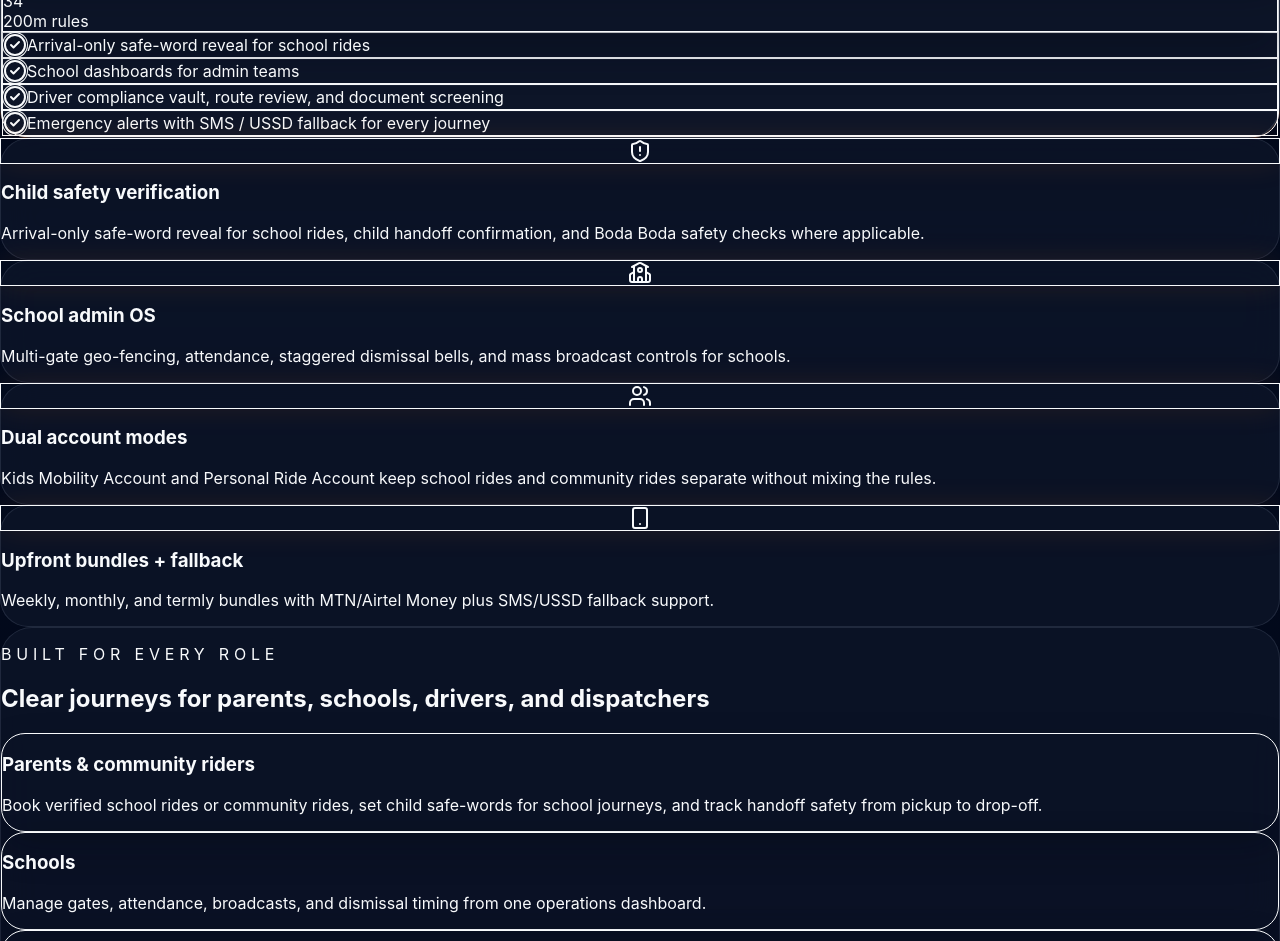
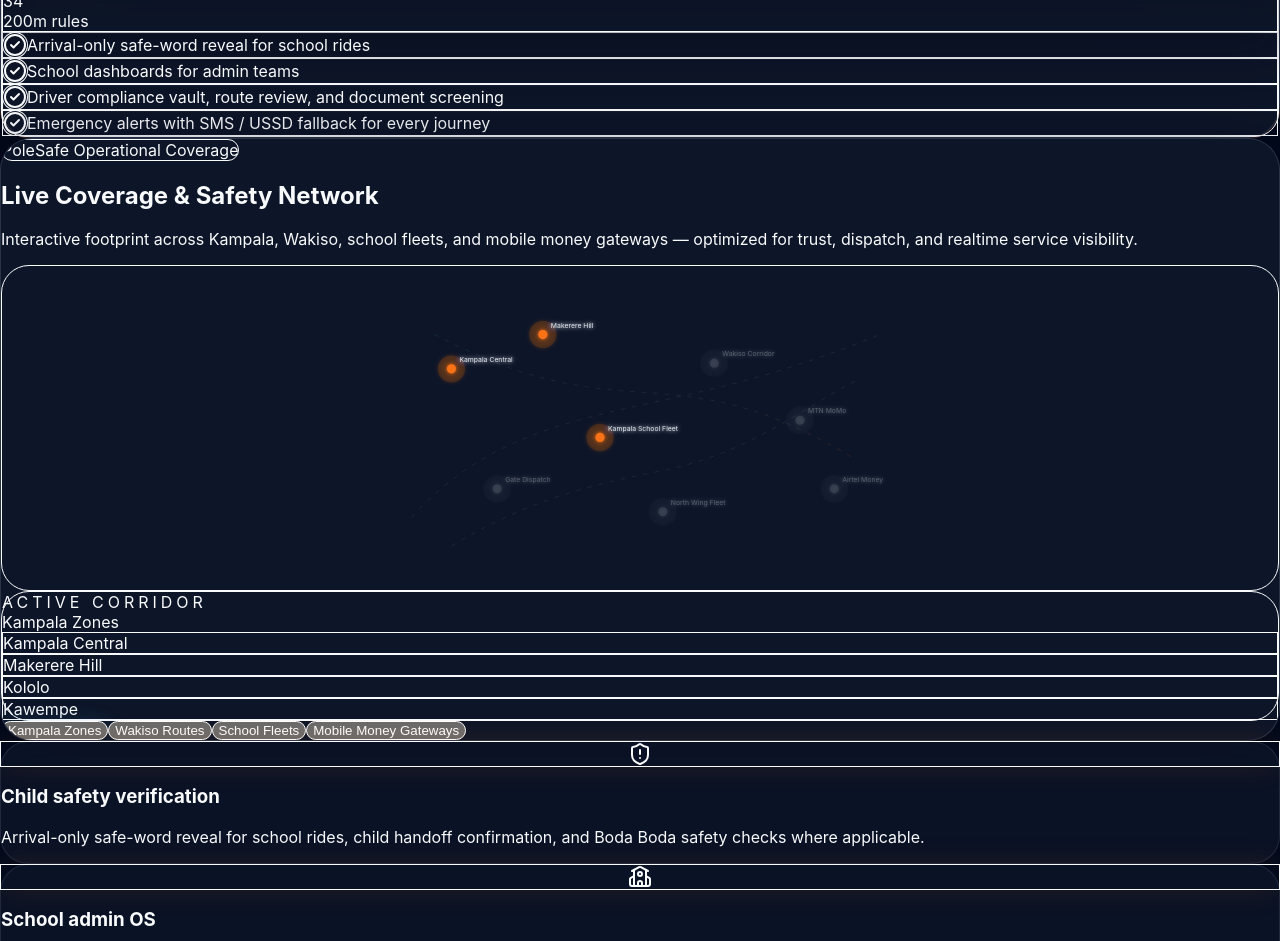
Before and after one commit to hassankavuma-prog/polesafe, a Next.js app: page / in a window 1280 px wide. Shown: the part 480-1421 px from the top of the page. Built offline with nearby package versions, Linux system fonts and the light colour scheme.

Commit message:
fix: restore homepage client widget and dedupe coverage map

```diff
--- a/app/page.tsx
+++ b/app/page.tsx
@@ -1,4 +1,7 @@
+'use client';
+
 import Link from 'next/link';
+import { useState } from 'react';
 import { ArrowRight, Bus, CheckCircle2, School, ShieldAlert, Smartphone, Users } from 'lucide-react';
 
 const highlights = [
@@ -48,6 +51,85 @@ const liveMetrics = [
   { label: 'Verified handoffs', value: '99.2%', delta: 'arrival-only', tone: 'from-emerald-500/20 to-emerald-500/5', accent: 'text-emerald-300' },
   { label: 'School gates mapped', value: '34', delta: '200m rules', tone: 'from-sky-500/20 to-sky-500/5', accent: 'text-sky-300' },
 ];
+
+function CoverageNetworkWidget() {
+  const [activeTab, setActiveTab] = useState<'kampala' | 'wakiso' | 'fleets' | 'gateways'>('kampala');
+  const tabs = [
+    { key: 'kampala', label: 'Kampala Zones' },
+    { key: 'wakiso', label: 'Wakiso Routes' },
+    { key: 'fleets', label: 'School Fleets' },
+    { key: 'gateways', label: 'Mobile Money Gateways' },
+  ] as const;
+  const nodes = {
+    kampala: ['Kampala Central', 'Makerere Hill', 'Kololo', 'Kawempe'],
+    wakiso: ['Gayaza Road', 'Entebbe Spur', 'Nansana', 'Kira'],
+    fleets: ['Main Campus Fleet', 'North Wing Fleet', 'Route A Vans', 'Route B Boda'],
+    gateways: ['MTN MoMo', 'Airtel Money', 'School Float', 'Dispatch Wallet'],
+  } as const;
+  const activeNodes = nodes[activeTab];
+  const isActive = (label: string) => {
+    if (activeTab === 'gateways') return label.includes('MTN') || label.includes('Airtel');
+    if (activeTab === 'fleets') return label.includes('Fleet') || label.includes('Route');
+    if (activeTab === 'wakiso') return label.includes('Wakiso') || label.includes('Gayaza') || label.includes('Entebbe') || label.includes('Nansana') || label.includes('Kira');
+    return label.includes('Kampala') || label.includes('Makerere') || label.includes('Kololo') || label.includes('Kawempe');
+  };
+  return (
+    <section className="mx-auto max-w-7xl px-4 py-6 sm:px-6 lg:px-8">
+      <div className="glass-strong relative overflow-hidden rounded-[2rem] border border-white/10 p-4 shadow-[0_18px_60px_rgba(2,6,23,0.55)] sm:p-6">
+        <div className="absolute inset-0 bg-[radial-gradient(circle_at_50%_0%,rgba(56,189,248,0.18),transparent_30%),radial-gradient(circle_at_20%_20%,rgba(249,115,22,0.16),transparent_28%),radial-gradient(circle_at_80%_70%,rgba(16,185,129,0.12),transparent_28%)]" />
+        <div className="absolute inset-0 opacity-20" style={{backgroundImage:'linear-gradient(rgba(255,255,255,.06) 1px, transparent 1px), linear-gradient(90deg, rgba(255,255,255,.06) 1px, transparent 1px)', backgroundSize:'42px 42px'}} />
+        <div className="relative grid gap-6 lg:grid-cols-[1.15fr_0.85fr]">
+          <div>
+            <div className="flex items-center justify-between gap-4">
+              <div>
+                <div className="inline-flex items-center gap-2 rounded-full border border-white/10 bg-white/5 px-3 py-1 text-xs text-sky-300">PoleSafe Operational Coverage</div>
+                <h2 className="mt-3 text-2xl font-semibold text-white sm:text-3xl">Live Coverage & Safety Network</h2>
+                <p className="mt-2 max-w-2xl text-sm text-slate-300">Interactive footprint across Kampala, Wakiso, school fleets, and mobile money gateways — optimized for trust, dispatch, and realtime service visibility.</p>
+              </div>
+              <div className="hidden rounded-2xl border border-white/10 bg-white/5 px-3 py-2 text-xs text-slate-300 md:block">Live telemetry via MTN & Airtel</div>
+            </div>
+            <div className="mt-5 rounded-[1.75rem] border border-white/10 bg-slate-950/70 p-4 backdrop-blur-xl">
+              <svg viewBox="0 0 960 560" className="h-[320px] w-full" role="img" aria-label="PoleSafe operational coverage map">
+                <defs>
+                  <linearGradient id="ps-line" x1="0%" x2="100%" y1="0%" y2="100%">
+                    <stop offset="0%" stopColor="#38bdf8" stopOpacity="0.8" />
+                    <stop offset="100%" stopColor="#f97316" stopOpacity="0.9" />
+                  </linearGradient>
+                  <filter id="ps-glow"><feGaussianBlur stdDeviation="4" result="b" /><feMerge><feMergeNode in="b" /><feMergeNode in="SourceGraphic" /></feMerge></filter>
+                </defs>
+                <g opacity="0.25">
+                  <path d="M80 440 C180 330, 290 290, 410 260 S680 210, 900 120" fill="none" stroke="url(#ps-line)" strokeDasharray="8 12" />
+                  <path d="M120 120 C240 180, 320 210, 470 220 S700 245, 860 340" fill="none" stroke="url(#ps-line)" strokeDasharray="8 12" />
+                  <path d="M150 490 C250 430, 350 390, 510 360 S760 250, 860 200" fill="none" stroke="url(#ps-line)" strokeDasharray="8 12" />
+                </g>
+                {[{x:150,y:180,label:'Kampala Central'},{x:310,y:120,label:'Makerere Hill'},{x:410,y:300,label:'Kampala School Fleet'},{x:610,y:170,label:'Wakiso Corridor'},{x:760,y:270,label:'MTN MoMo'},{x:820,y:390,label:'Airtel Money'},{x:520,y:430,label:'North Wing Fleet'},{x:230,y:390,label:'Gate Dispatch'}].map((n,i)=> {
+                  const active = isActive(n.label);
+                  const fill = active ? (activeTab === 'gateways' ? '#f97316' : activeTab === 'fleets' ? '#34d399' : activeTab === 'wakiso' ? '#38bdf8' : '#f97316') : 'rgba(226, 232, 240, 0.35)';
+                  return <g key={i} filter="url(#ps-glow)" opacity={active ? 1 : 0.35}><circle cx={n.x} cy={n.y} r="8" fill={fill} /><circle cx={n.x} cy={n.y} r="24" fill={fill} fillOpacity="0.16" /><text x={n.x + 14} y={n.y - 12} fill="#e2e8f0" fontSize="12">{n.label}</text></g>;
+                })}
+              </svg>
+            </div>
+          </div>
+          <div className="flex flex-col justify-between gap-4">
+            <div className="rounded-[1.75rem] border border-white/10 bg-white/[0.04] p-4 backdrop-blur-xl">
+              <div className="text-xs uppercase tracking-[0.25em] text-slate-500">Active corridor</div>
+              <div className="mt-2 text-lg font-semibold text-white">{tabs.find((t) => t.key === activeTab)?.label}</div>
+              <div className="mt-4 space-y-2">
+                {activeNodes.map((node: string) => <div key={node} className="rounded-2xl border border-white/8 bg-slate-950/60 px-3 py-2 text-sm text-slate-200">{node}</div>)}
+              </div>
+            </div>
+            <div className="flex flex-wrap gap-2">
+              {tabs.map((tab) => (
+                <button key={tab.key} onClick={() => setActiveTab(tab.key)} className={`rounded-full border px-3 py-2 text-xs transition ${activeTab === tab.key ? 'border-sky-400/40 bg-sky-500/10 text-sky-200 shadow-[0_0_20px_rgba(56,189,248,0.15)]' : 'border-white/10 bg-white/5 text-slate-300 hover:bg-white/10'}`}>{tab.label}</button>
+              ))}
+            </div>
+          </div>
+        </div>
+      </div>
+    </section>
+  );
+}
+
 
 export default function LandingPage() {
   return (
@@ -150,6 +232,8 @@ export default function LandingPage() {
           </div>
         </section>
 
+        <CoverageNetworkWidget />
+
         <section className="mx-auto max-w-7xl px-6 pb-10 lg:px-8">
           <div className="grid gap-6 md:grid-cols-2 xl:grid-cols-4">
             {highlights.map((item) => {
```
